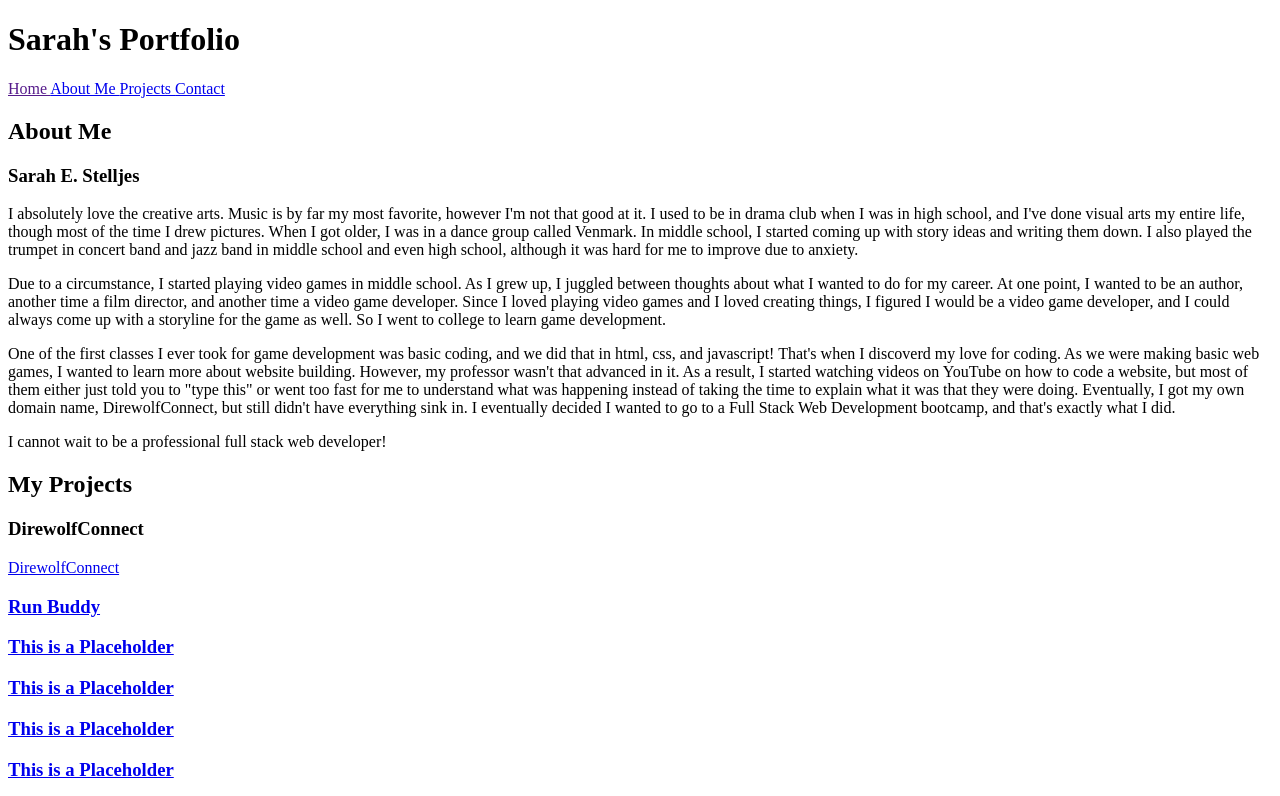
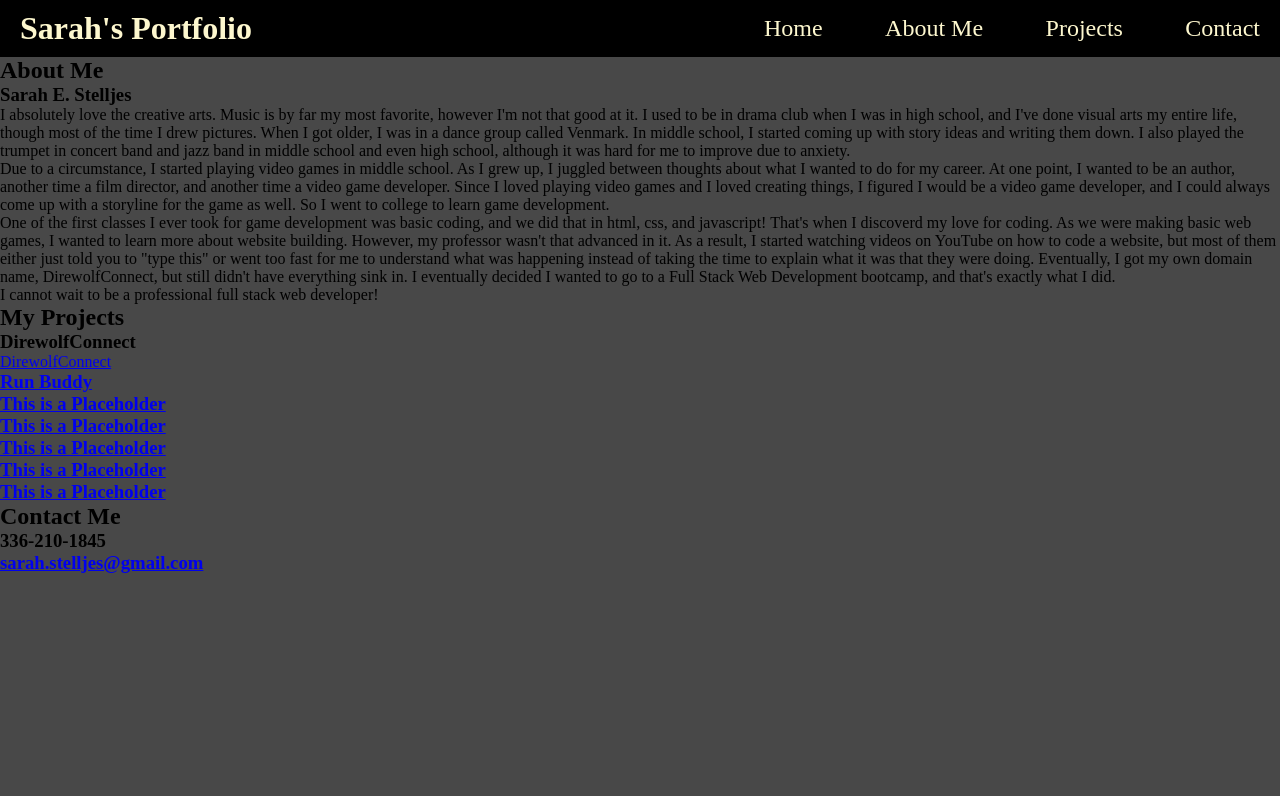
Before and after one commit to SarahStelljes/sarah-portfolio, a plain HTML site: page index.html in a window 1280 px wide. Shown: the top 796 px of the page. Drawn offline with Linux system fonts and the light colour scheme.

Commit message:
edited style.css file

```diff
--- a/assets/css/style.css
+++ b/assets/css/style.css
@@ -2,6 +2,55 @@
     --primary-color: rgb(77, 39, 11);
     --secondary-color: black;
     --tertiary-color: rgb(72, 72, 72);
+    --quaternary-color: rgb(253, 247, 206);
+}
+* {
+    margin: 0;
+    padding: 0;
+    box-sizing: border-box;
 }
 
-* {}
+body {
+    background-color: var(--tertiary-color);
+}
+/* Header Style */
+header {
+    width: 100%;
+    padding: 10px 20px;
+    background-color: var(--secondary-color);
+    display: flex;
+    flex-wrap: wrap;
+    align-items: center;
+    justify-content: space-between;
+    color: var(--quaternary-color);
+}
+
+header nav {
+    width: 40%;
+    display: flex;
+    flex-wrap: wrap;
+    justify-content: space-between;
+    align-items: center;
+}
+
+header nav a {
+    font-size: 24px;
+    text-decoration: none;
+    color: var(--quaternary-color);
+}
+
+/* Hero/About Me Section styling */
+#about-me {
+    padding: 50px 0;
+    background-image: linear-gradient(rgba(0, 0, 0, 0) 60%, var(--primary-color) 5%);
+    width: 100%;
+    display: flex;
+    flex-direction: column;
+    justify-content: center;
+    align-items: center;
+    text-align: center;
+}
+
+#my-photo {
+    width: 600px;
+}
--- a/index.html
+++ b/index.html
@@ -8,7 +8,7 @@
 	<body>
 		<header>
 			<h1>Sarah's Portfolio</h1>
-			<div>
+			<nav>
 				<a href= "">
 					Home
 				</a>
@@ -21,7 +21,7 @@
 				<a href= "#contact">
 					Contact
 				</a>
-			</div>
+			</nav>
 		</header>
 		<section id="#about-me">
 			<h2>
```
Also changed, not shown: 1 other file.
